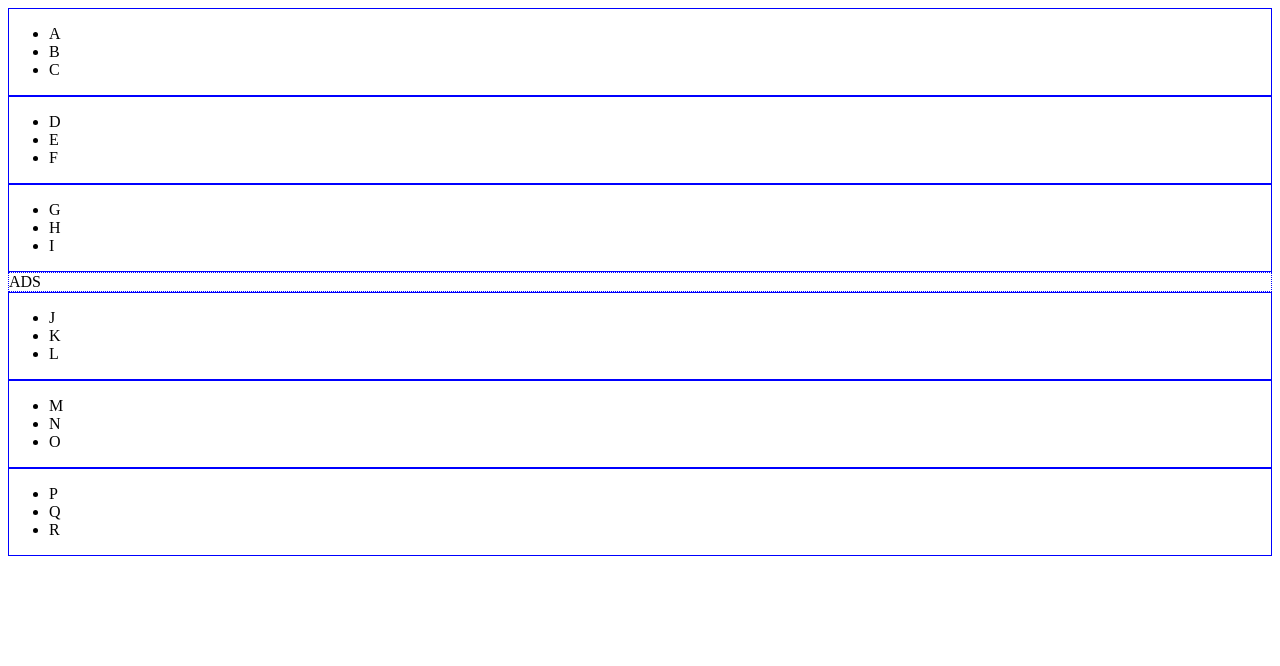
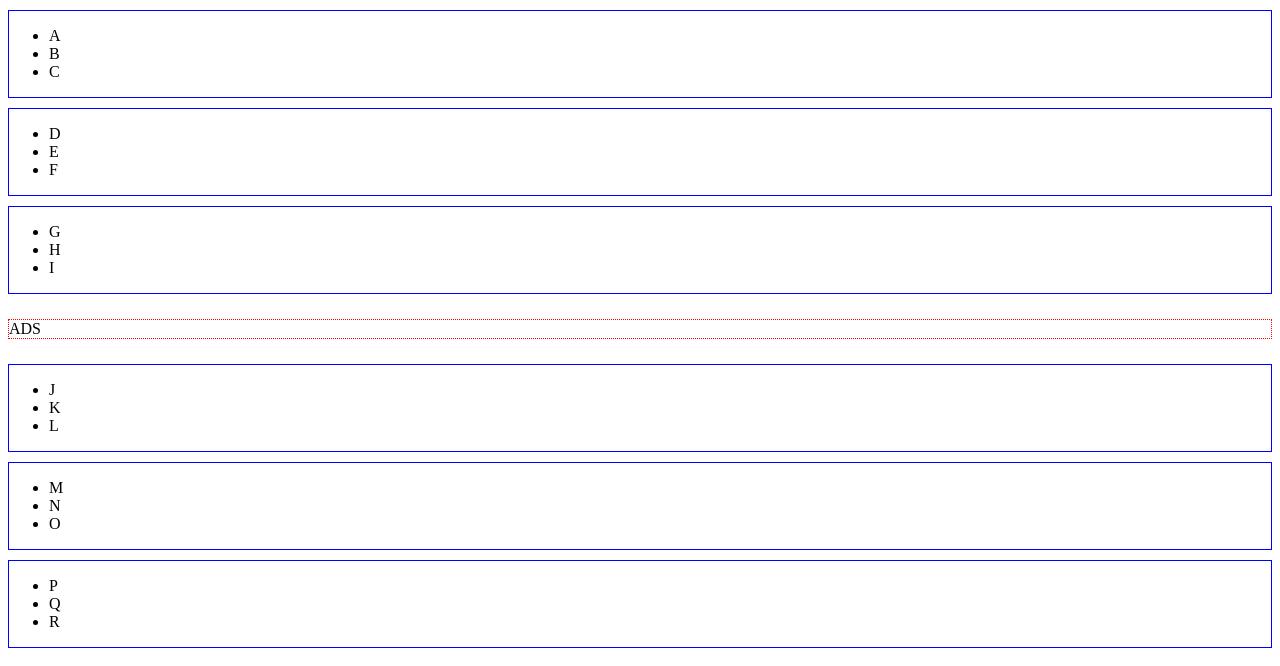
Before and after one commit to galmeida125/galmeida125.github.io, a plain HTML site: page index.html in a window 1280 px wide. Drawn offline with Linux system fonts and the light colour scheme.

Commit message:
Update styles.css

```diff
--- a/styles.css
+++ b/styles.css
@@ -1,7 +1,9 @@
 .row {
   border: 1px solid blue;
+  margin: 10px 0px 10px;
 }
 
 .ads {
-  border: 1px dotted blue;
+  border: 1px dotted red;
+  margin: 25px 0px 25px;
 }
```
